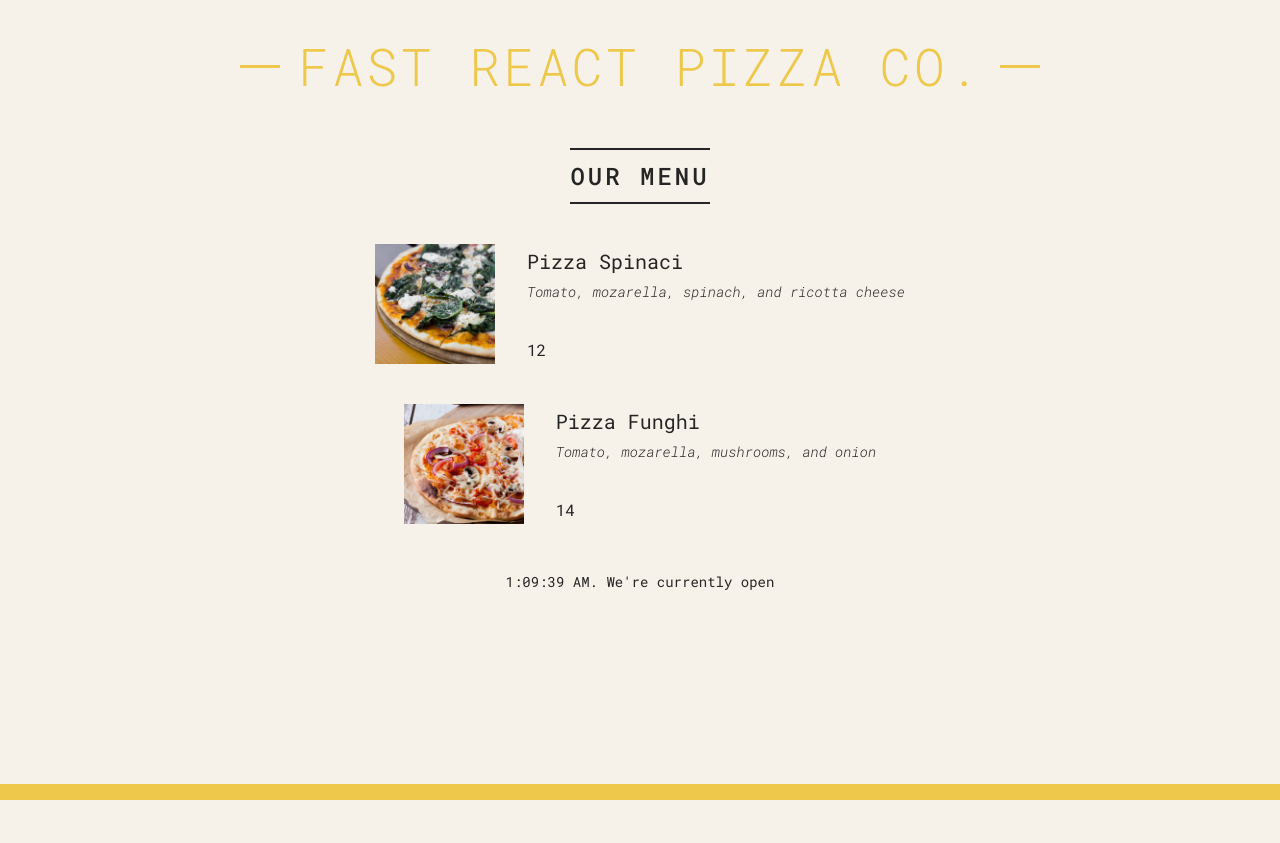
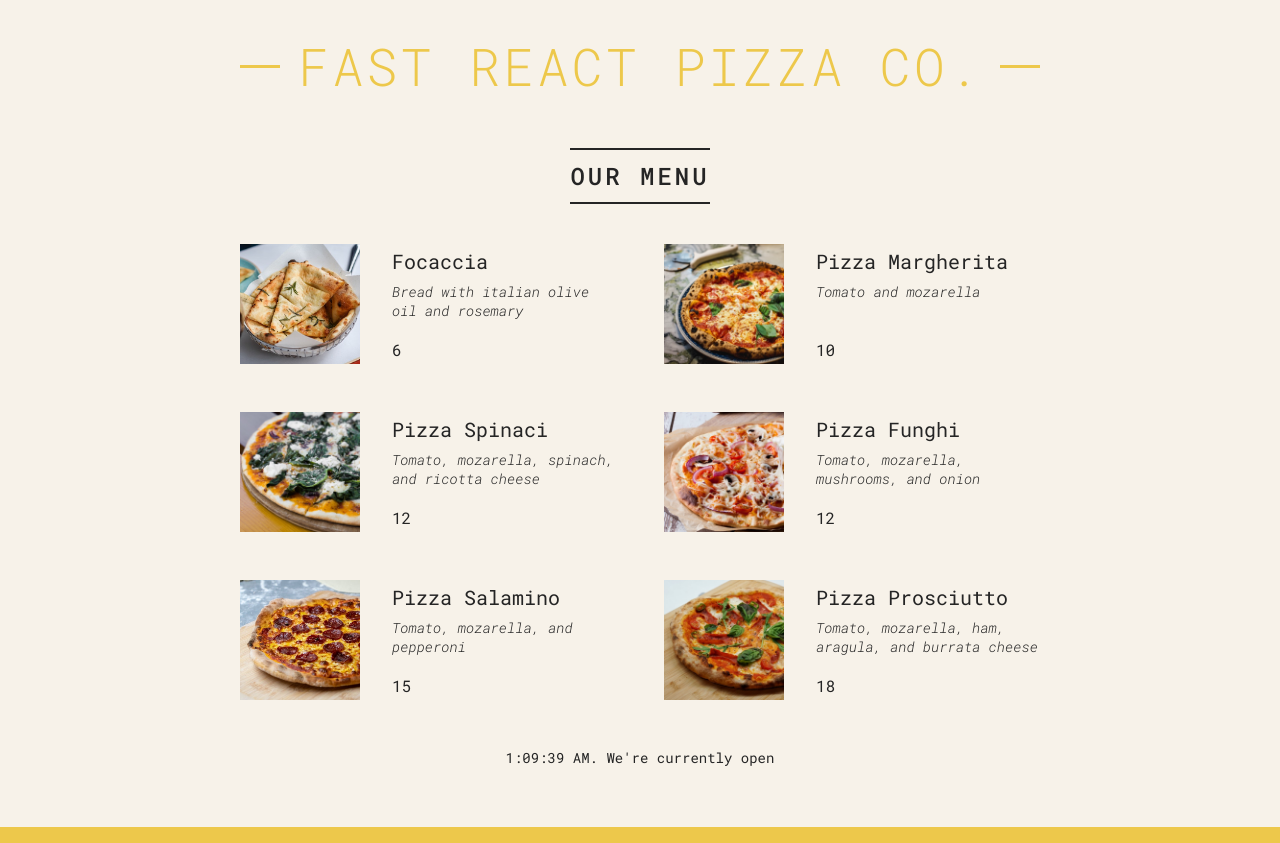
Before and after one commit to P666R/Pizza-Menu-React, a React (Vite) app: page / in a window 1280 px wide. Before the commit the page ends 800 px from the top, so only its background shows below. Built offline with nearby package versions, Linux system fonts and the light colour scheme.

Commit message:
rendering lists

```diff
--- a/src/App.jsx
+++ b/src/App.jsx
@@ -43,6 +43,16 @@ const pizzaData = [
   },
 ];
 
+function App() {
+  return (
+    <div className="container">
+      <Header />
+      <Menu />
+      <Footer />
+    </div>
+  );
+}
+
 function Header() {
   return (
     <header className="header">
@@ -55,33 +65,26 @@ function Menu() {
   return (
     <main className="menu">
       <h2>Our Menu</h2>
-      <Pizza
-        name="Pizza Spinaci"
-        ingredients="Tomato, mozarella, spinach, and ricotta cheese"
-        photoName="pizzas/spinaci.jpg"
-        price={10}
-      />
 
-      <Pizza
-        name="Pizza Funghi"
-        ingredients="Tomato, mozarella, mushrooms, and onion"
-        photoName="pizzas/funghi.jpg"
-        price={12}
-      />
+      <ul className="pizzas">
+        {pizzaData.map((pizza, index) => (
+          <Pizza key={index} {...pizza} />
+        ))}
+      </ul>
     </main>
   );
 }
 
-function Pizza(props) {
+function Pizza({ name, photoName, ingredients, price }) {
   return (
-    <div className="pizza">
-      <img src={props.photoName} alt={props.name} />
+    <li className="pizza">
+      <img src={photoName} alt={name} />
       <div>
-        <h3>{props.name}</h3>
-        <p>{props.ingredients}</p>
-        <span>{props.price + 2}</span>
+        <h3>{name}</h3>
+        <p>{ingredients}</p>
+        <span>{price}</span>
       </div>
-    </div>
+    </li>
   );
 }
 
@@ -98,14 +101,4 @@ function Footer() {
   );
 }
 
-function App() {
-  return (
-    <div className="container">
-      <Header />
-      <Menu />
-      <Footer />
-    </div>
-  );
-}
-
 export default App;
```
